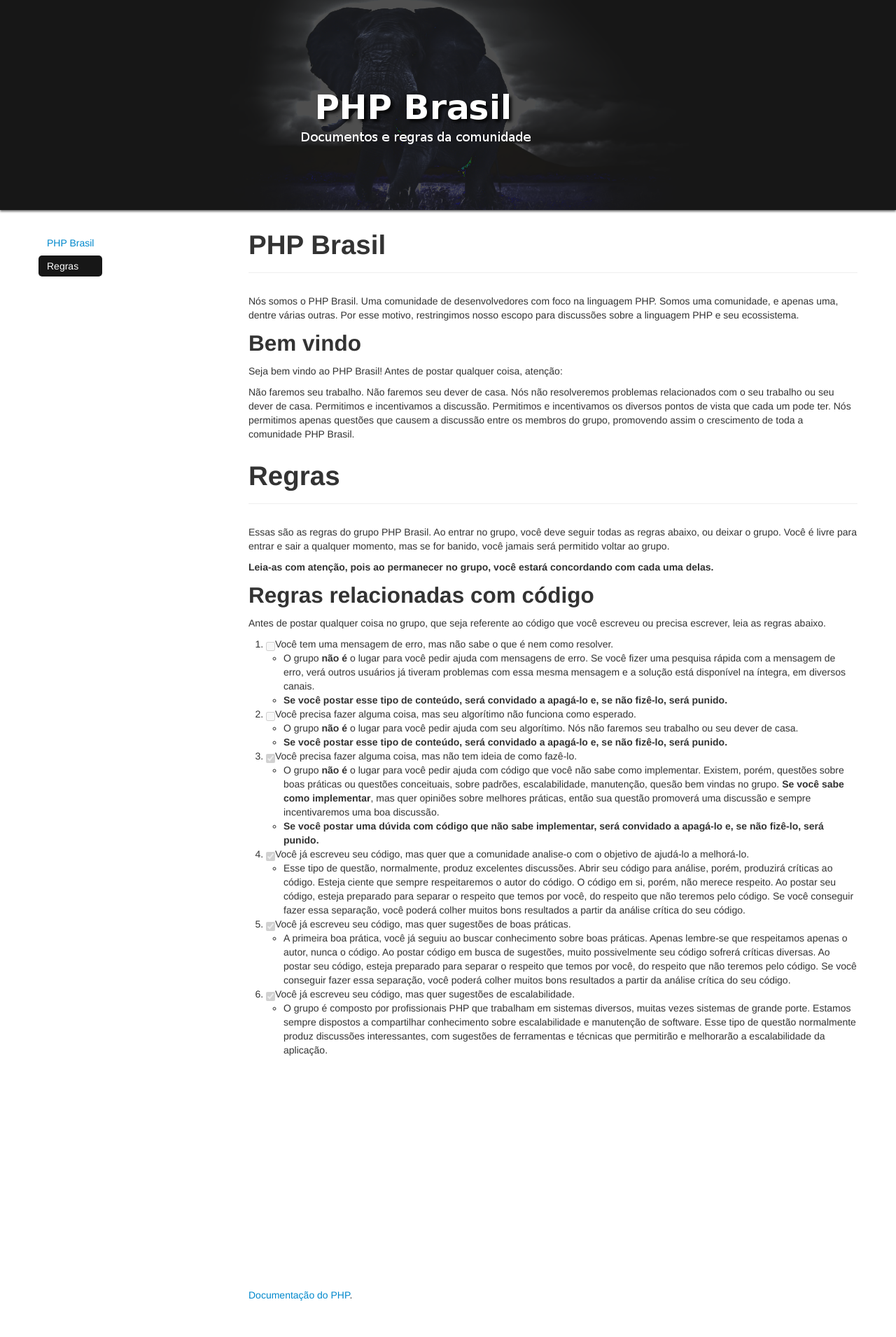
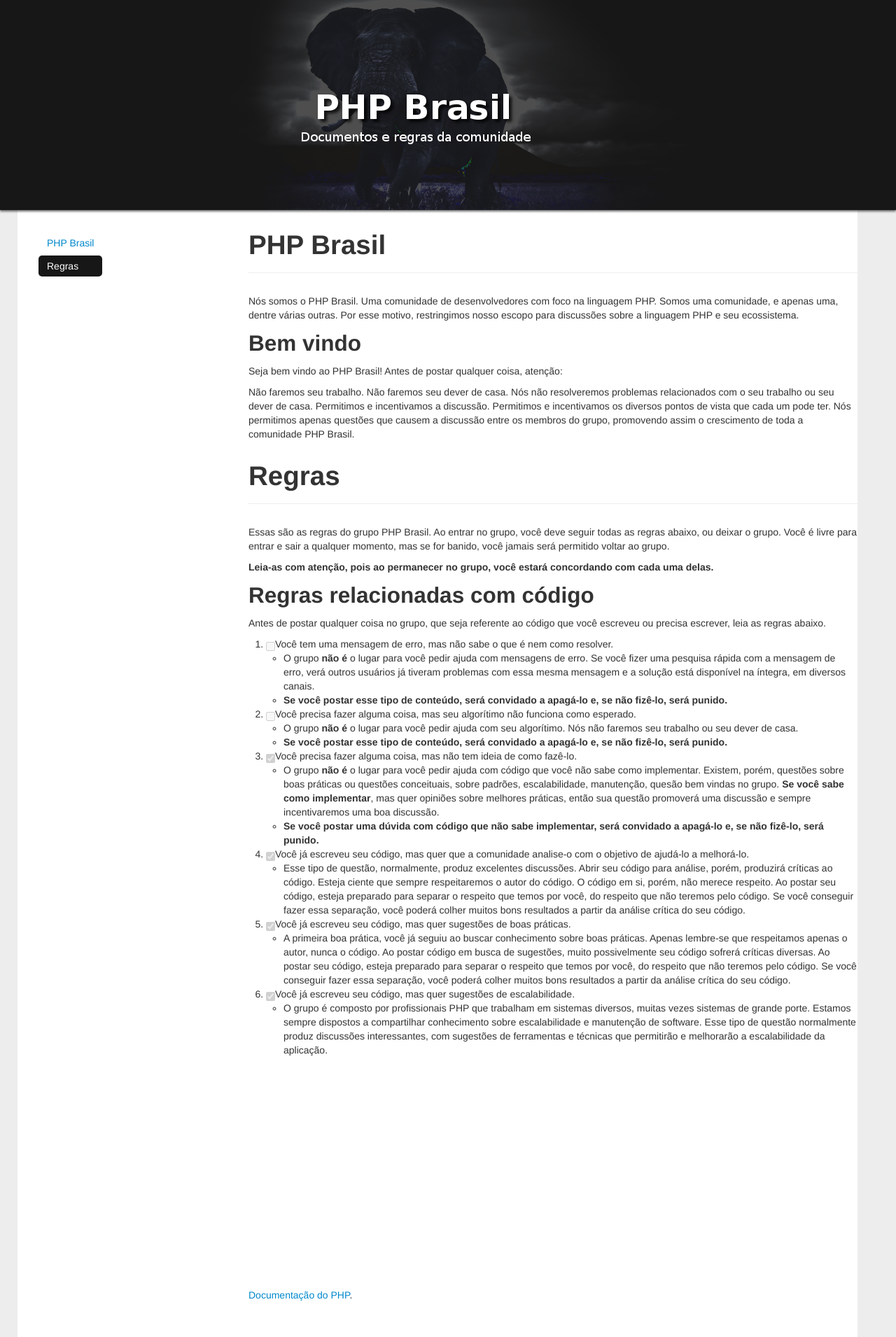
Before and after one commit to php-brasil/Documentos, a Jekyll site: the page built from index.html, in a window 1280 px wide. Shown: the whole page at 70% size. Built offline with Jekyll 4.4.1, drawn with Linux system fonts in a browser that asks for light colours.

Commit message:
Ajuste na cor de background

```diff
--- a/theme/styles/default/php-brasil.css
+++ b/theme/styles/default/php-brasil.css
@@ -1,5 +1,5 @@
+body {background: #EDEDED;}
 .navbar-fixed-top .navbar-inner, .navbar-static-top .navbar-inner {background: #171717; border: 0px none; box-shadow: 0px 2px 3px rgba(0,0,0,0.6);}
 .navbar .brand {padding: 0; float: none; text-align: center; height: 300px;}
 .row {background: #ffffff;}
-
 .nav-pills > .active > a, .nav-pills > .active > a:hover, .nav-pills > .active > a:focus {background: #171717;}
```
